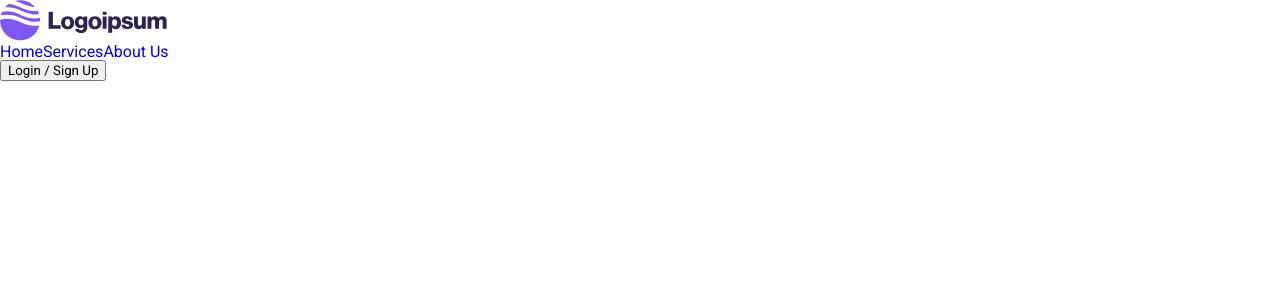
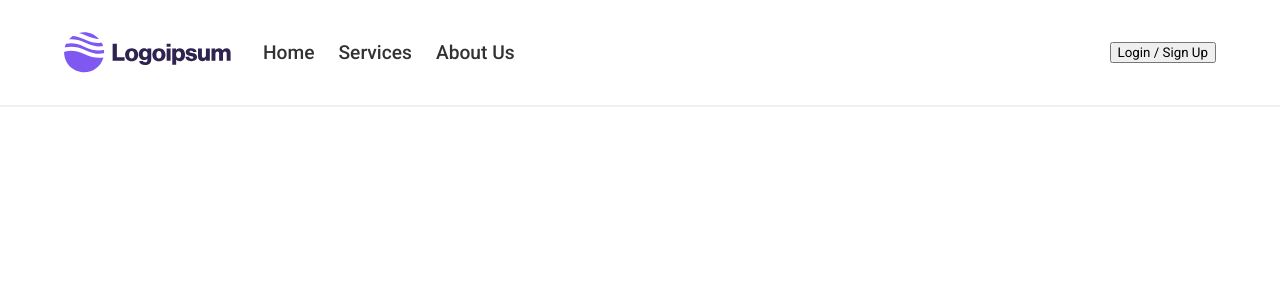
Before and after one commit to e6idijus/FEAC1, a React (Vite) app in the folder Home Service App/Frontend/: page / in a window 1280 px wide. Shown: the top 300 px of the page. Built offline with nearby package versions, Linux system fonts and the light colour scheme.

Commit message:
Add styles to Topbar component

```diff
--- a/Home Service App/Frontend/src/components/layout/Topbar.jsx
+++ b/Home Service App/Frontend/src/components/layout/Topbar.jsx
@@ -1,3 +1,5 @@
+import styles from "./topbar.module.scss";
+
 const Topbar = () => {
   const links = [
     {
@@ -14,24 +16,25 @@ const Topbar = () => {
     },
   ];
   return (
-    <div>
-      <div>
+    <div className={styles.topbar}>
+      <div className={styles.leftSide}>
         <img
           src="./logo.svg"
           alt="logo"
         />
-        <nav>
+        <nav className={styles.navigation}>
           {links.map((link) => (
             <a
               key={link.label}
               href={link.href}
+              className={styles.link}
             >
               {link.label}
             </a>
           ))}
         </nav>
       </div>
-      <div>
+      <div className={styles.rightSide}>
         <button>Login / Sign Up</button>
       </div>
     </div>
--- /dev/null
+++ b/Home Service App/Frontend/src/components/layout/topbar.module.scss
@@ -0,0 +1,24 @@
+.topbar {
+  display: flex;
+  align-items: center;
+  justify-content: space-between;
+  padding: 2rem 4rem;
+  border-bottom: 2px solid #f1f1f1;
+}
+
+.link {
+  color: #323232;
+  font-size: 1.2rem;
+  font-weight: 500;
+}
+
+.leftSide {
+  display: flex;
+  align-items: center;
+  gap: 2rem;
+}
+
+.navigation {
+  display: flex;
+  gap: 1.5rem;
+}
```
